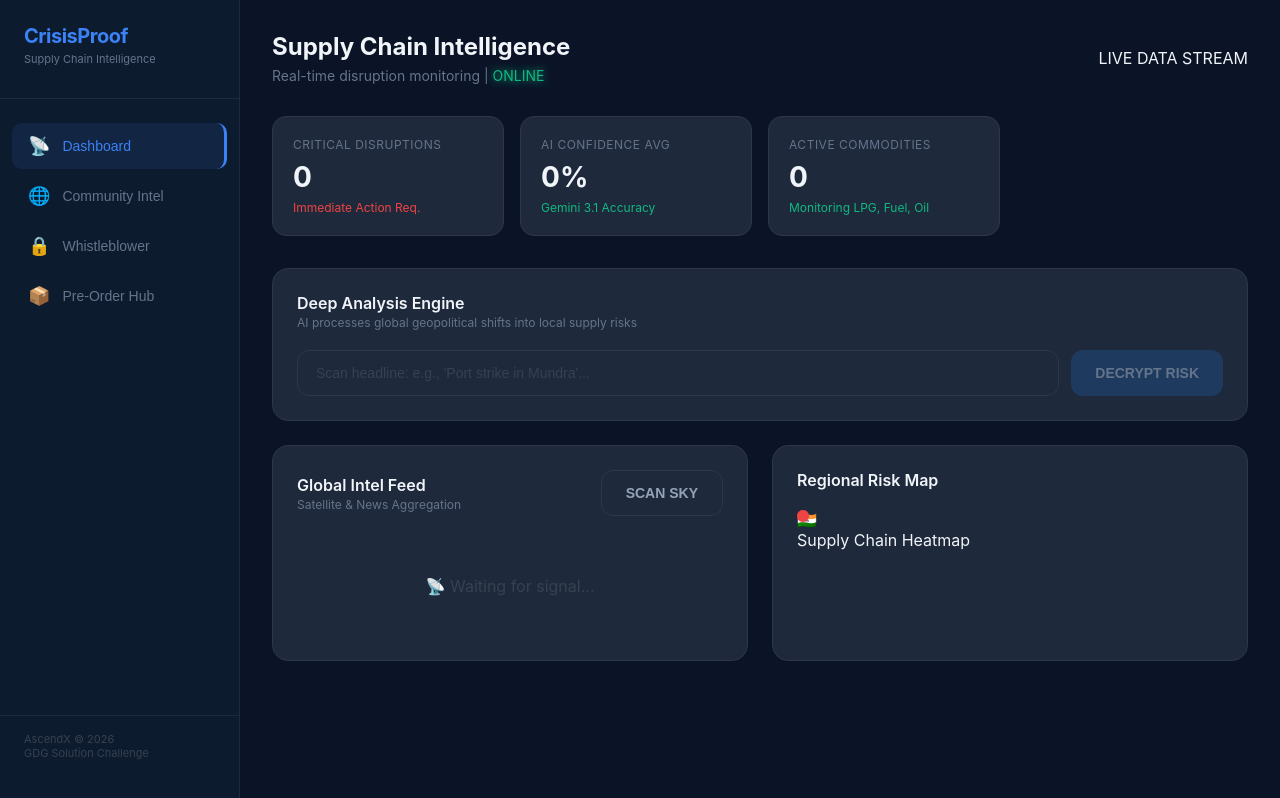
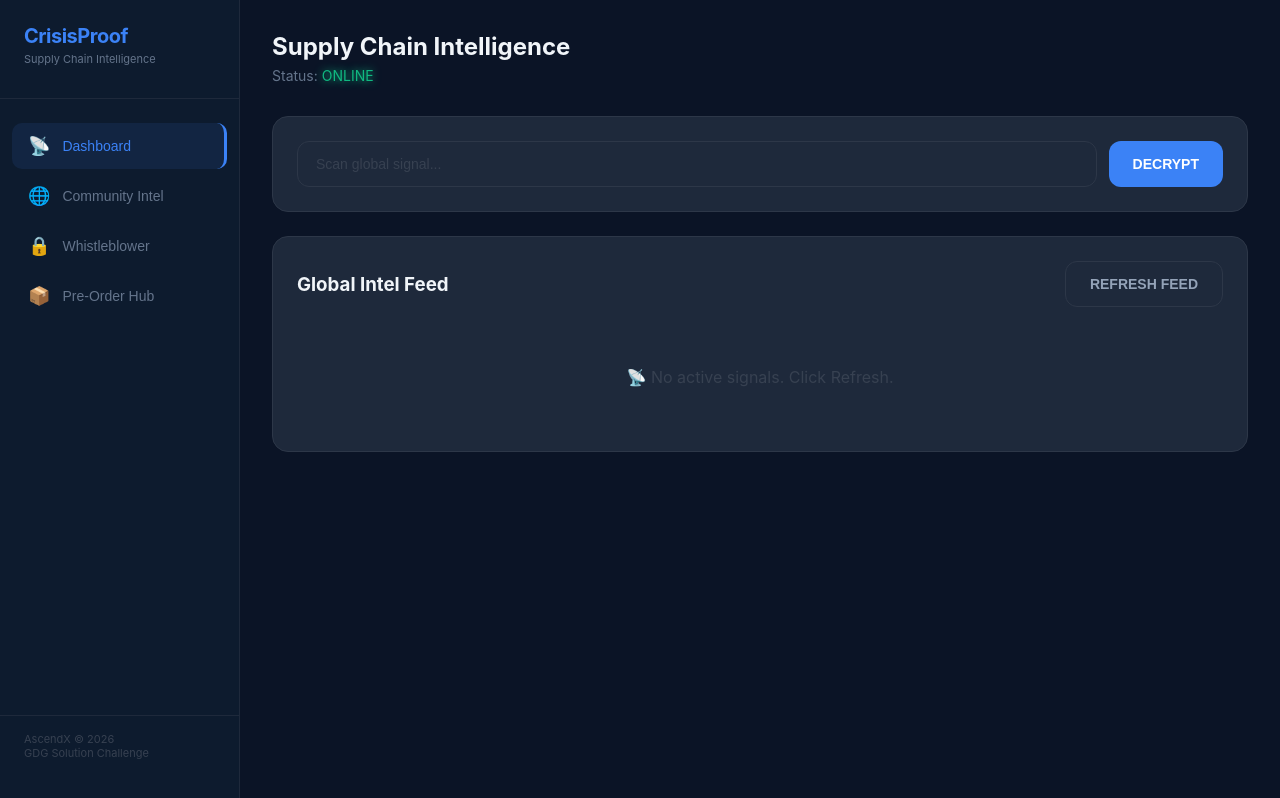
Before and after one commit to mhd-thameem/Crisisproof, a React (Create React App) app: page / in a window 1280 px wide. Built offline with nearby package versions, Linux system fonts and the light colour scheme.

Commit message:
Update Dashboard.js

```diff
--- a/src/components/Dashboard.js
+++ b/src/components/Dashboard.js
@@ -1,213 +1,101 @@
 import React, { useState } from 'react';
-
-const INITIAL_REGIONS = [
-  { name: 'Maharashtra', status: 'high' },
-  { name: 'Gujarat', status: 'high' },
-  { name: 'Karnataka', status: 'medium' },
-  { name: 'Tamil Nadu', status: 'medium' },
-  { name: 'Rajasthan', status: 'low' },
-  { name: 'Punjab', status: 'low' },
-];
 
 export default function Dashboard() {
   const [headline, setHeadline] = useState('');
   const [loading, setLoading] = useState(false);
-  const [result, setResult] = useState(null);
   const [feed, setFeed] = useState([]);
-  const [feedLoading, setFeedLoading] = useState(false);
-  const [toast, setToast] = useState('');
   const [systemPulse, setSystemPulse] = useState('online');
 
-  const BASE_URL = 'https://crisisproof.onrender.com';
+  // THE KEY FIX: This must match the URL where you saw the JSON success!
+  const RENDER_URL = 'https://crisisproof.onrender.com';
 
-  const showToast = (msg) => {
-    setToast(msg);
-    setTimeout(() => setToast(''), 3000);
-  };
-
-  // 1. Single Headline Analysis (POST)
   const analyze = async () => {
     if (!headline.trim()) return;
     setLoading(true);
     setSystemPulse('processing');
     try {
-      const res = await fetch(`${BASE_URL}/analyze`, {
+      const res = await fetch(`${RENDER_URL}/analyze`, {
         method: 'POST',
         headers: { 'Content-Type': 'application/json' },
         body: JSON.stringify({ headline }),
       });
       const data = await res.json();
       if (data.success) {
-        setResult(data.analysis);
         setFeed(prev => [{ headline, analysis: data.analysis }, ...prev]);
-        showToast('Gemini Intelligence Synced');
         setSystemPulse('online');
       }
     } catch (e) {
-      showToast('Neural Link Error');
       setSystemPulse('error');
     } finally {
       setLoading(false);
     }
   };
 
-  // 2. Global Feed Scan (GET)
   const loadFeed = async () => {
-    setFeedLoading(true);
-    showToast('Staggered Scan Initiated (20s)...');
+    setLoading(true);
+    setSystemPulse('scanning');
     try {
-      // Changed to GET and /analyze-feed to match the backend logic
-      const res = await fetch(`${BASE_URL}/analyze-feed`);
+      console.log("🛰️ Requesting: ", `${RENDER_URL}/analyze-feed`);
+      const res = await fetch(`${RENDER_URL}/analyze-feed`);
       const data = await res.json();
+
       if (data.success) {
-        setFeed(data.data); // Mapping 'data' array from backend
-        showToast('Global Feed Decrypted');
+        console.log("✅ Data Received:", data.data);
+        setFeed(data.data);
+        setSystemPulse('online');
       }
     } catch (e) {
-      showToast('Satellite Feed Offline');
+      console.error("❌ Link Broken:", e);
+      setSystemPulse('error');
     } finally {
-      setFeedLoading(false);
+      setLoading(false);
     }
-  };
-
-  const getSeverityColor = (s) => {
-    const colors = { high: '#EF4444', medium: '#F59E0B', low: '#10B981' };
-    return colors[s] || '#64748B';
   };
 
   return (
     <div className="dashboard-container">
       <div className="page-header">
-        <div style={{ display: 'flex', justifyContent: 'space-between', alignItems: 'center' }}>
-          <div>
         <h2>Supply Chain Intelligence</h2>
-            <p>Real-time disruption monitoring | <span className={`pulse-text ${systemPulse}`}>{systemPulse.toUpperCase()}</span></p>
-          </div>
-          <div className="live-indicator">
-            <span className="dot"></span> LIVE DATA STREAM
-          </div>
-        </div>
-      </div>
-
-      <div className="stats-grid">
-        <div className={`stat-card ${feed.some(f => f.analysis?.severity === 'high') ? 'danger-glow' : ''}`}>
-          <div className="label">Critical Disruptions</div>
-          <div className="value">{feed.filter(f => f.analysis?.severity === 'high').length}</div>
-          <div className="change" style={{ color: '#EF4444' }}>Immediate Action Req.</div>
-        </div>
-        <div className="stat-card">
-          <div className="label">AI Confidence Avg</div>
-          <div className="value">
-            {feed.length > 0
-              ? Math.round(feed.reduce((acc, curr) => acc + (curr.analysis?.confidence || 0), 0) / feed.length * 100)
-              : 0}%
-          </div>
-          <div className="change">Gemini 3.1 Accuracy</div>
-        </div>
-        <div className="stat-card">
-          <div className="label">Active Commodities</div>
-          <div className="value">{new Set(feed.map(f => f.analysis?.commodity)).size}</div>
-          <div className="change">Monitoring LPG, Fuel, Oil</div>
-        </div>
+        <p>Status: <span className={`pulse-text ${systemPulse}`}>{systemPulse.toUpperCase()}</span></p>
       </div>
 
       <div className="card analyze-section main-glow">
-        <div className="card-header">
-          <div>
-            <div className="card-title">Deep Analysis Engine</div>
-            <div className="card-subtitle">AI processes global geopolitical shifts into local supply risks</div>
-          </div>
-        </div>
         <div className="input-group">
           <input
             className="intel-input"
             value={headline}
             onChange={e => setHeadline(e.target.value)}
-            onKeyDown={e => e.key === 'Enter' && analyze()}
-            placeholder="Scan headline: e.g., 'Port strike in Mundra'..."
+            placeholder="Scan global signal..."
           />
-          <button className="btn btn-primary btn-glow" onClick={analyze} disabled={loading || !headline.trim()}>
-            {loading ? <span className="loading-spinner" /> : 'DECRYPT RISK'}
+          <button className="btn btn-primary" onClick={analyze} disabled={loading}>
+            {loading ? '...' : 'DECRYPT'}
           </button>
-        </div>
-
-        {result && (
-          <div className={`result-card result-anim ${result.severity}`}>
-            <div className="result-grid">
-              <div className="result-item">
-                <div className="rlabel">TARGET COMMODITY</div>
-                <div className="rvalue highlight">{result.commodity}</div>
-              </div>
-              <div className="result-item">
-                <div className="rlabel">RISK LEVEL</div>
-                <div className="rvalue" style={{ color: getSeverityColor(result.severity), fontWeight: '800' }}>
-                  {result.severity?.toUpperCase()}
-                </div>
-              </div>
-              <div className="result-item">
-                <div className="rlabel">LOGIC ENGINE</div>
-                <div className="rvalue" style={{ fontSize: '13px', lineHeight: '1.4' }}>{result.logic || result.primaryImpact}</div>
         </div>
       </div>
 
-            <div className="confidence-zone">
-              <div className="rlabel">AI CONFIDENCE SCORE: {Math.round(result.confidence * 100)}%</div>
-              <div className="confidence-bar-container">
-                <div className="confidence-fill-glow" style={{ width: `${result.confidence * 100}%`, backgroundColor: getSeverityColor(result.severity) }} />
-              </div>
-            </div>
-          </div>
-        )}
-      </div>
-
-      <div className="grid-2">
       <div className="card glass-card">
         <div className="card-header">
-            <div>
-              <div className="card-title">Global Intel Feed</div>
-              <div className="card-subtitle">Satellite & News Aggregation</div>
-            </div>
-            <button className="btn btn-secondary" onClick={loadFeed} disabled={feedLoading}>
-              {feedLoading ? <span className="loading-spinner" /> : 'SCAN SKY'}
+          <h3>Global Intel Feed</h3>
+          <button className="btn btn-secondary" onClick={loadFeed} disabled={loading}>
+            {loading ? 'SCANNING (20s)...' : 'REFRESH FEED'}
           </button>
         </div>
         <div className="feed-scroll">
           {feed.length === 0 ? (
-              <div className="empty-state">📡 Waiting for signal...</div>
+            <div className="empty-state">📡 No active signals. Click Refresh.</div>
           ) : (
             feed.map((item, i) => (
               <div key={i} className={`disruption-item border-${item.analysis?.severity}`}>
-                  <div className="disruption-headline">{item.headline}</div>
-                  <div className="disruption-meta">
-                    <span className={`mini-badge ${item.analysis?.severity}`}>{item.analysis?.severity}</span>
-                    <span className="meta-tag">{item.analysis?.commodity}</span>
-                    <span className="meta-tag-alt">{Math.round(item.analysis?.confidence * 100)}% Match</span>
+                <strong>{item.headline}</strong>
+                <div className="meta">
+                   {item.analysis?.commodity} | {item.analysis?.severity?.toUpperCase()} | {Math.round(item.analysis?.confidence * 100)}% Confidence
                 </div>
+                <p style={{fontSize: '12px', marginTop: '5px'}}>{item.analysis?.logic}</p>
               </div>
             ))
           )}
         </div>
       </div>
-
-        <div className="card">
-          <div className="card-header">
-            <div className="card-title">Regional Risk Map</div>
-          </div>
-          <div className="map-viz">
-            <div className="map-placeholder-legendary">
-                <div className="map-overlay">
-                    {INITIAL_REGIONS.filter(r => r.status === 'high').map(r => (
-                        <div key={r.name} className="map-pulse-dot" />
-                    ))}
-                </div>
-              <div className="map-icon">🇮🇳</div>
-              <p>Supply Chain Heatmap</p>
-            </div>
-          </div>
-        </div>
-      </div>
-
-      {toast && <div className="toast-notification">{toast}</div>}
     </div>
   );
 }
```
Lines whose indentation alone changed are shown as unchanged.
